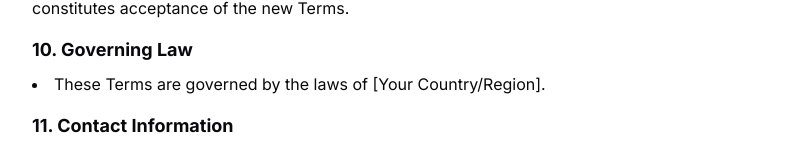
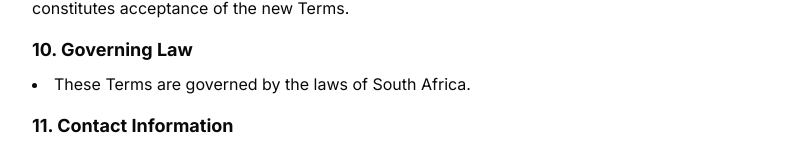
Before and after one commit to rishadomar/cv-builder-website, a Next.js app: page /terms in a window 1280 px wide. Shown: the part 1232-1384 px from the top of the page, without its empty margins (240-1033 px from the left). Built offline with nearby package versions, Linux system fonts and the light colour scheme; no server answers.

Commit message:
Fixed country name

```diff
--- a/src/app/terms/TermsAndConditions.tsx
+++ b/src/app/terms/TermsAndConditions.tsx
@@ -74,10 +74,7 @@ const TermsAndConditions: React.FC = () => (
             description='We may update these Terms at any time. Continued use of the Service after such updates constitutes acceptance of the new Terms.'
         />
 
-        <TermsSection
-            title='10. Governing Law'
-            lines={['These Terms are governed by the laws of [Your Country/Region].']}
-        />
+        <TermsSection title='10. Governing Law' lines={['These Terms are governed by the laws of South Africa.']} />
 
         <TermsSection
             title='11. Contact Information'
```
